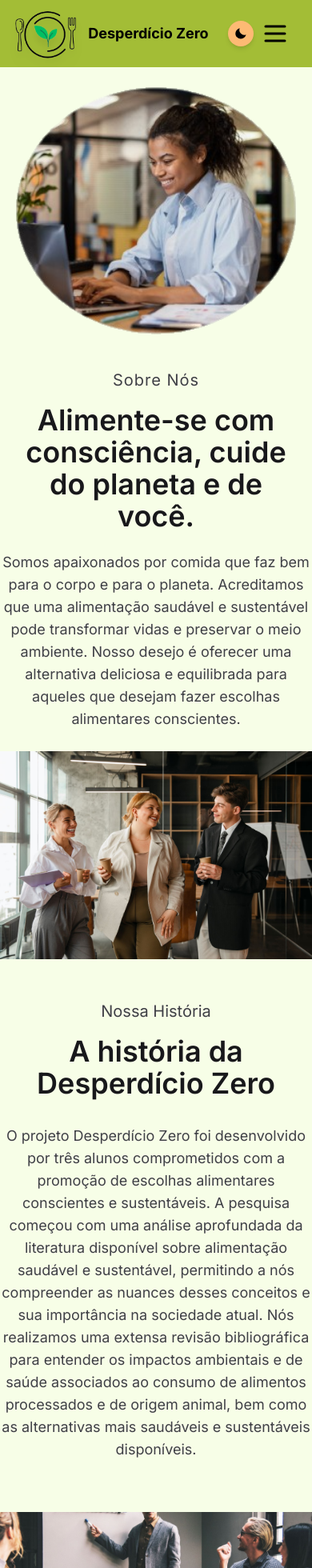
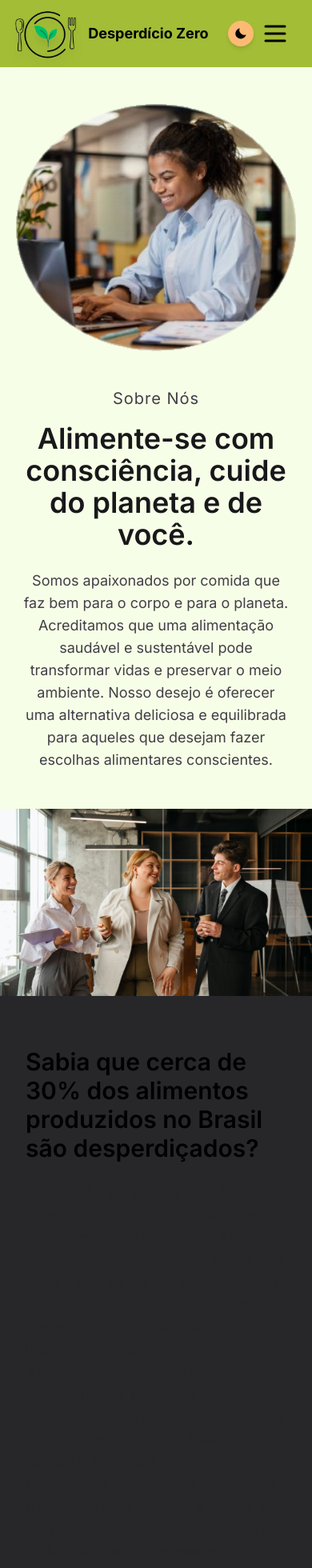
Before and after one commit to Lzinnxl007/TCC, a Next.js app: page /sobre in a window 390 px wide. Shown: the top 1960 px of the page at 80% size. Built offline with nearby package versions, Linux system fonts and the light colour scheme.

Commit message:
add new section in sobre nós page

```diff
--- a/src/app/sobre/page.jsx
+++ b/src/app/sobre/page.jsx
@@ -5,33 +5,57 @@ export default function About() {
         <section className="min-h-screen bg-lime-50 dark:bg-zinc-900">
             <Header/>
             <div className="min-h-screen flex items-center justify-around w-full h-[90vh] lg:flex-col-reverse
-             lg:mt-[0.5vh] lg:gap-[0.5vh]">
+             lg:mt-[0.5vh] lg:gap-[0.5vh] lg:h-auto lg:py-10">
                 <div className="lg:text-center">
                     <h2 className="text-xl tracking-wider text-zinc-700 dark:text-zinc-200 ">Sobre Nós</h2>
-                    <h1 className="md:px-4 text-6xl font-semibold max-w-xl my-4 lg:mb-6 md:text-4xl text-zinc-900
+                    <h1 className="md:px-8 text-6xl font-semibold max-w-xl my-4 lg:mb-6 md:text-4xl text-zinc-900
                     leading-[70px] dark:text-zinc-50">
                         Alimente-se com consciência, cuide do planeta e de você.
                     </h1>
-                    <p className="text-lg max-w-lg md:max-w-sm md:mx-auto leading-7 text-zinc-700 dark:text-zinc-200">
+                    <p className="text-lg max-w-lg md:max-w-sm md:mx-auto leading-7 text-zinc-700 dark:text-zinc-200 md:px-6">
                         Somos apaixonados por comida que faz bem para o corpo e para o planeta. Acreditamos que uma alimentação saudável e sustentável pode transformar vidas e preservar o meio ambiente.
                         Nosso desejo é oferecer uma alternativa deliciosa e equilibrada para aqueles que desejam fazer escolhas alimentares conscientes.
                     </p>
                 </div>
-                <div className="w-full max-w-lg md:max-w-sm px-4">
+                <div className="w-full max-w-lg md:max-w-sm px-4 lg:mb-10">
                     <img src="/about.png" alt="about-image"
                     className="w-full h-full"/>
                 </div>
             </div>
-            <img src="/about-team-image.jpg" alt="team-image"
-            className="w-screen object-contain h-[70vw] mb-[1vw]"/>
+            <div className="">
+                <img src="/about-team-image.jpg" alt="team-image"
+                className="w-screen object-contain h-[70vw]"/>
+            </div>
+
+            <div className="w-full h-screen flex items-center justify-around px-20 md:px-8 lg:flex-col lg:h-auto lg:py-10 md:py-16 bg-zinc-800 -translate-y-8">
+                <div className="w-full lg:mx-auto">
+                    <h1 className="mb-6 text-4xl md:text-3xl font-semibold max-w-xl lg:mx-auto">
+                        Sabia que cerca de 30% dos alimentos produzidos no Brasil são desperdiçados?
+                    </h1>
+                    <p className="w-full max-w-xl text-lg lg:mx-auto md:text-6 dark:text-zinc-200 text-zinc-800">
+                    Isso resulta em perdas econômicas e impactos ambientais significativos. Paralelamente, a obesidade é uma crescente preocupação de saúde que afeta a vida de muitos brasileiros.
+
+                    No Desperdício Zero, exploramos como esses dois problemas estão interligados e como você pode fazer a diferença. Mostramos como o desperdício de alimentos pode contribuir para a obesidade devido ao consumo excessivo e à falta de acesso a alimentos saudáveis.
+
+                    Oferecemos informações detalhadas e recursos para ajudá-lo a reduzir o desperdício de alimentos em sua vida cotidiana e para promover escolhas alimentares saudáveis. Acreditamos que juntos podemos conscientizar, tomar medidas e criar mudanças positivas na sociedade.
+
+                    Junte-se ao Desperdício Zero e explore nosso site para aprender mais sobre como adotar um estilo de vida de consumo consciente, reduzir o desperdício de alimentos e abraçar uma alimentação mais saudável.
+                    </p>
+                </div>
+                <div className="max-w-lg lg:mt-10">
+                    <img src="/argumentation-complementary-image.jpg"
+                    alt="argumentation-complementary-image"
+                    className="w-full"/>
+                </div>
+            </div>
 
             <div className="w-full h-auto py-10">
                 <div className="mx-auto flex flex-col gap-4 items-center text-center">
-                    <h2 className="text-zinc-700 text-xl">
+                    <h2 className="text-zinc-700 dark:text-zinc-300 text-xl">
                         Nossa História
                     </h2>
-                    <h1 className="text-4xl font-semibold px-4 text-zinc-900">A história da Desperdício Zero</h1>
-                    <p className="max-w-5xl lg:max-w-2xl md:max-w-md text-zinc-700 mt-4 text-lg">
+                    <h1 className="text-4xl font-semibold px-4 text-zinc-900 dark:text-zinc-50">A história da Desperdício Zero</h1>
+                    <p className="max-w-5xl lg:max-w-2xl md:max-w-md dark:text-zinc-300 mt-4 text-lg">
                     O projeto Desperdício Zero foi
                     desenvolvido por três alunos comprometidos com a promoção de escolhas alimentares
                     conscientes e sustentáveis.
```
Also changed, not shown: 1 other file (tests, documents, lock files or other folders).
